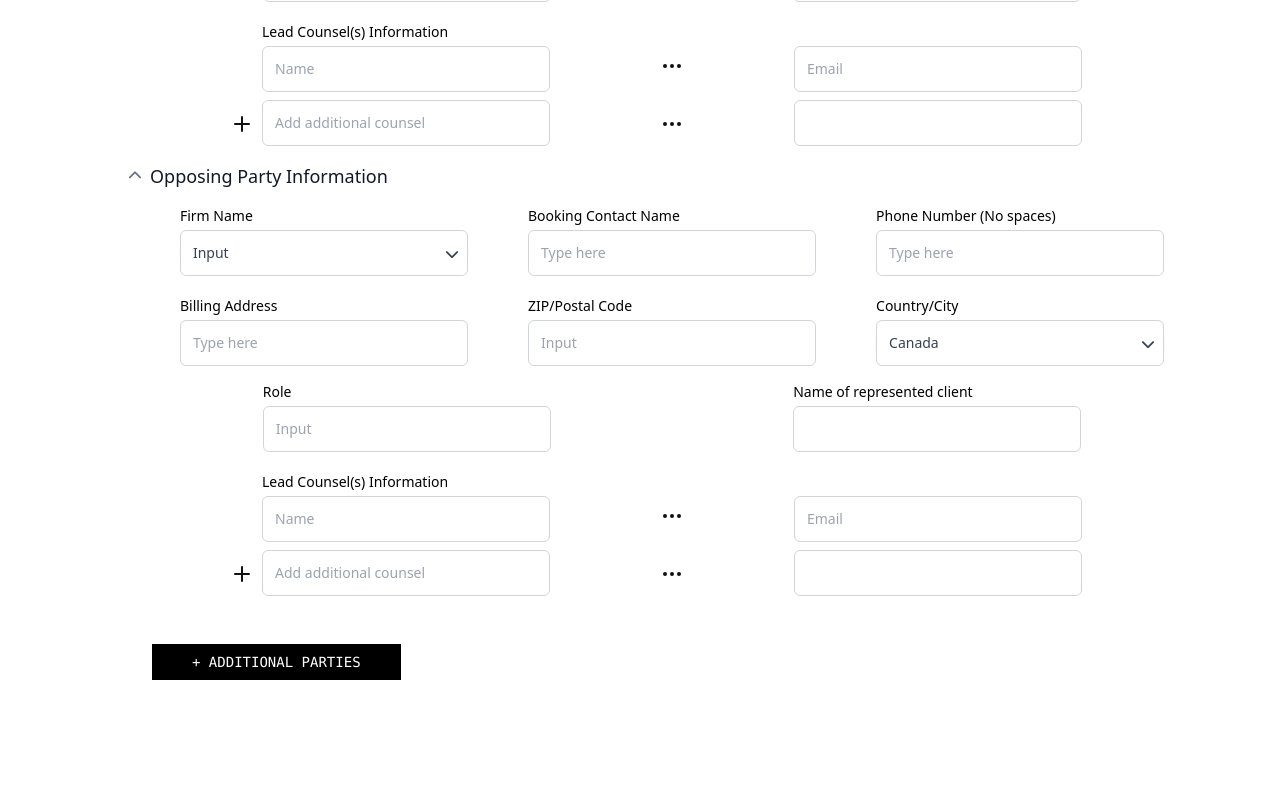
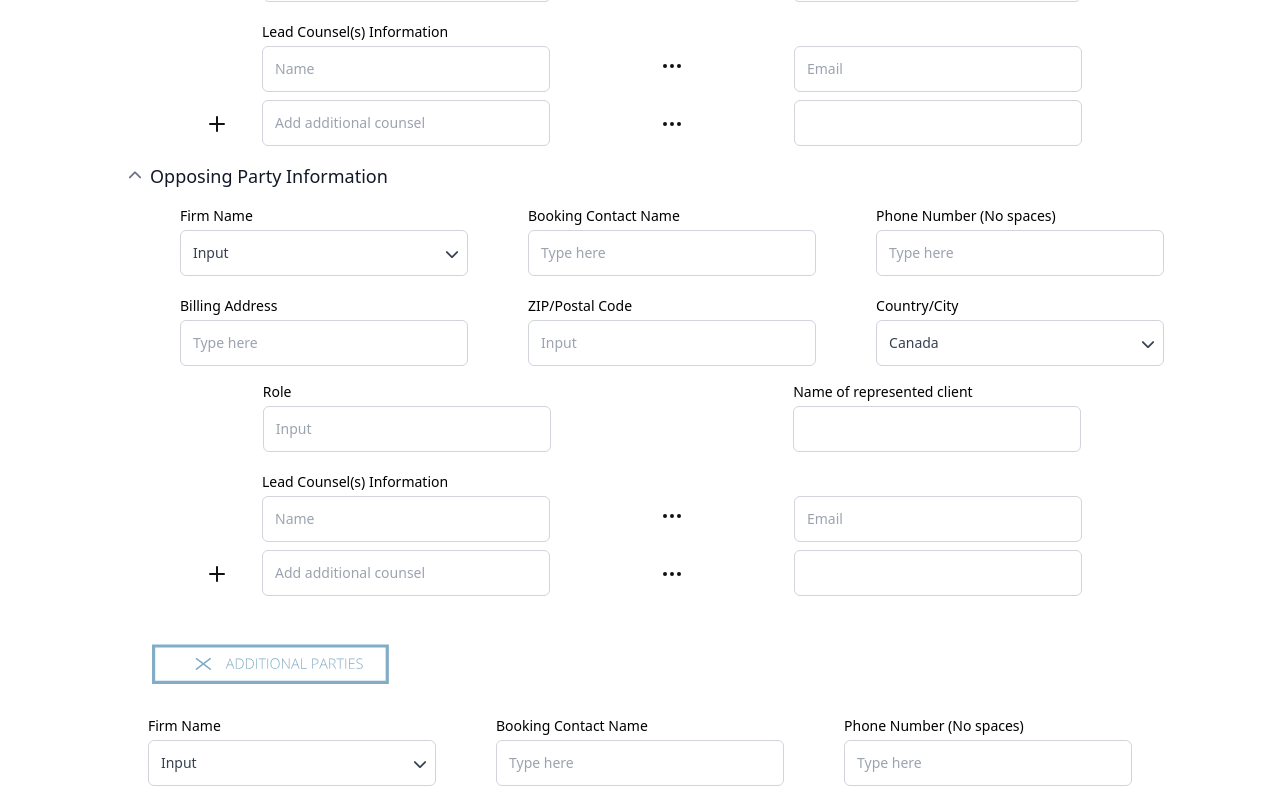
Before and after one commit to AvirukBasak/formease-internship-task, a Next.js app: page / in a window 1280 px wide. Both pictures are taken after typing "Sample", "5551234", "Sample", "Sample", "Sample", "Sample" into the empty fields and a click on the button "+ ADDITIONAL PARTIES". Shown: the part 564-1364 px from the top of the page. Built offline with nearby package versions, Linux system fonts and the light colour scheme.

Commit message:
done: PartyInfo

```diff
--- a/src/components/pagePartyInfo.tsx
+++ b/src/components/pagePartyInfo.tsx
@@ -61,7 +61,6 @@ function BasicInformation(): JSX.Element {
 
 function RoleInformation(): JSX.Element {
 
-  const [additionalCouncelInfoCount, setAdditionalCouncelInfoCount] = useState(0);
   const [listOfCounsel, setListOfCounsel] = useState([] as JSX.Element[]);
 
   const CounselInfo = function (): JSX.Element {
@@ -91,8 +90,7 @@ function RoleInformation(): JSX.Element {
 
           <LabelWrapper showLabel={false} width="w-72">
             <span className="flex">
-              <img src="/plus.svg" className="absolute mt-3 cursor-pointer inline" style={{ left: "18%" }} onClick={() => {
-                setAdditionalCouncelInfoCount(oldCount => oldCount + 1);
+              <img src="/plus.svg" className="absolute mt-3 cursor-pointer inline" style={{ left: "16%" }} onClick={() => {
                 setListOfCounsel(oldList => [...oldList, <CounselInfo />]);
               }} />
               <TextField type="text" placeholder="Add additional counsel" disabled={true} />
@@ -138,7 +136,7 @@ function RoleInformation(): JSX.Element {
           </LabelWrapper>
         </div>
 
-        {additionalCouncelInfoCount > 0 && listOfCounsel}
+        {listOfCounsel.length > 0 && listOfCounsel}
 
         <PlaceHolderForAdditionalCounsel />
 
@@ -173,14 +171,38 @@ function BookingPartyInformation(): JSX.Element {
   )
 }
 
+function AdditionalOpposingParties({ isVisible = true }: { isVisible?: boolean }): JSX.Element {
+
+  const [visible, setVisible] = useState(isVisible);
+
+  return (
+    <>
+      <img
+        src="/additionalParties.svg"
+        className="h-10 mt-12 mb-8 ml-8 cursor-pointer inline z-10"
+        style={{ display: visible ? "inline" : "none" }}
+        onClick={() => setVisible(false)} />
+      {visible && <AccountInformation />}
+    </>
+  )
+}
+
 function OpposingPartyInformation(): JSX.Element {
+
+  const [listOfOpposingParties, setListOfOpposingParties] = useState([] as JSX.Element[]);
+
   return (
     <>
       <SectionCollapsable title="Opposing Party Information" /*subtitle=""*/>
-        <div className="md:w-full ml-8 mt-4"><AccountInformation /></div>
+        <>
+          <div className="md:w-full ml-8 mt-4"><AccountInformation /></div>
+          {listOfOpposingParties.length > 0 && listOfOpposingParties}
+        </>
       </SectionCollapsable>
       <div className="ml-8 mt-12">
-        <Button label="+ Additional Parties" onClick={() => null} />
+        <Button label="+ Additional Parties" onClick={() => {
+          setListOfOpposingParties(oldList => [...oldList, <AdditionalOpposingParties />]);
+        }} />
       </div>
     </>
   )
```
